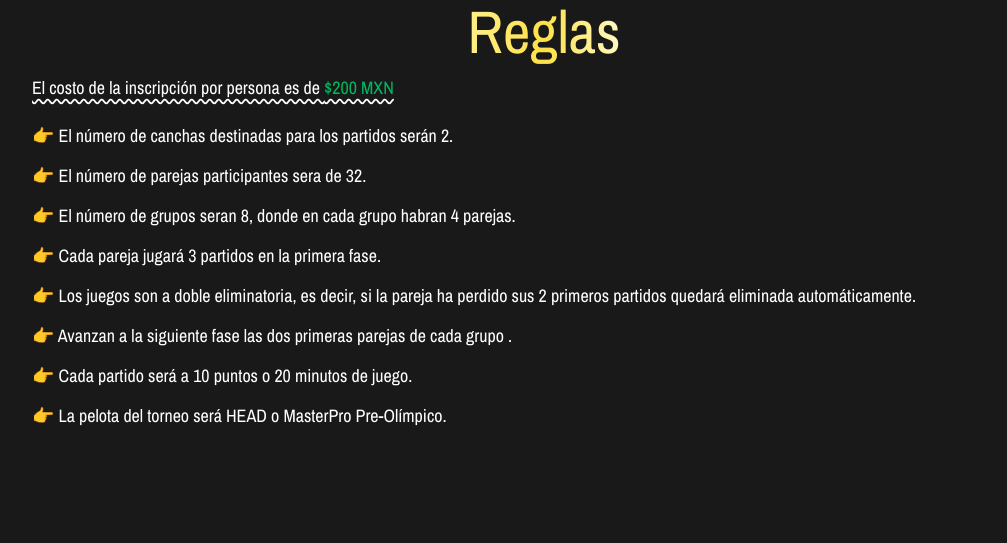
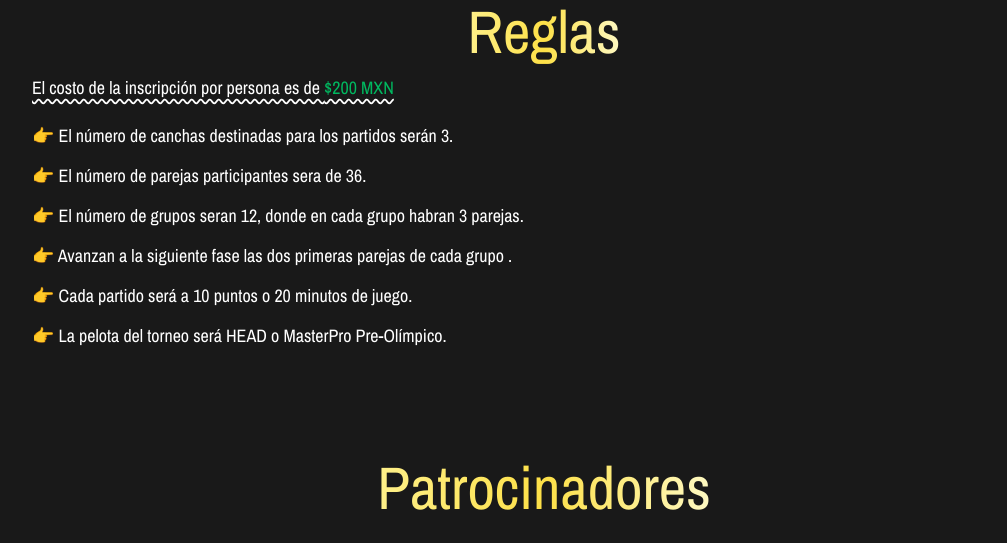
Before and after one commit to francisco-solis99/frontenis-iraputo-2023, an Astro site: page / in a window 1280 px wide. Shown: the part 2380-2923 px from the top of the page, without its empty margins (96-1103 px from the left). Built offline with nearby package versions, Linux system fonts and the light colour scheme; Astro itself is replaced by a stand-in of ours; a web font is replaced by a local one.

Commit message:
fix: :adhesive_bandage: Fix informations from the tournment

```diff
--- a/src/pages/index.astro
+++ b/src/pages/index.astro
@@ -64,11 +64,11 @@ import Footer from '@components/Footer.astro';
 			El costo de la inscripción por persona es de <strong class="text-tournment-green-100">$200 MXN</strong>
 		</p>
 		<ul class="grid gap-3 mt-5 [&>li]:before:content-['👉_'] [&>li]:text-lg">
-			<li>El número de canchas destinadas para los partidos serán 2.</li>
-			<li>El número de parejas participantes sera de 32.</li>
-			<li>El número de grupos seran 8, donde en cada grupo habran 4 parejas.</li>
-			<li>Cada pareja jugará 3 partidos en la primera fase.</li>
-			<li>Los juegos son a doble eliminatoria, es decir, si la pareja ha perdido sus 2 primeros partidos quedará eliminada automáticamente.</li>
+			<li>El número de canchas destinadas para los partidos serán 3.</li>
+			<li>El número de parejas participantes sera de 36.</li>
+			<li>El número de grupos seran 12, donde en cada grupo habran 3 parejas.</li>
+			<!-- <li>Cada pareja jugará 3 partidos en la primera fase.</li> -->
+			<!-- <li>Los juegos son a doble eliminatoria, es decir, si la pareja ha perdido sus 2 primeros partidos quedará eliminada automáticamente.</li> -->
 			<li>
 				Avanzan a la siguiente fase las dos primeras parejas de cada grupo
 			.</li>
```
